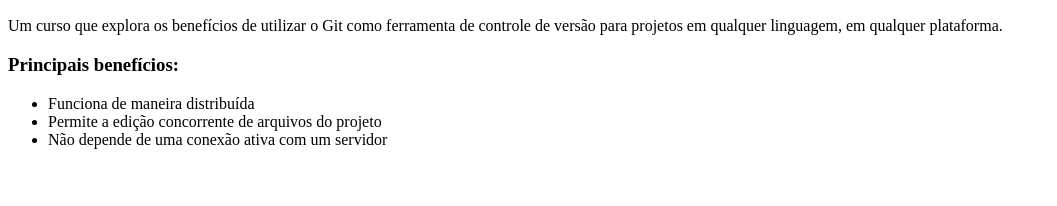
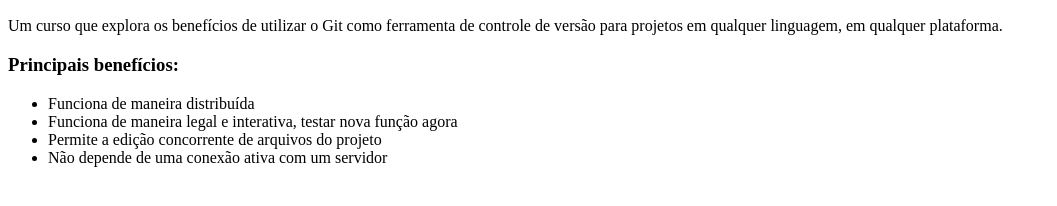
Before and after one commit to AmandaBorges/curso-git, a plain HTML site: page index.html in a window 1280 px wide. Shown: the part 96-302 px from the top of the page, without its empty margins (0-1057 px from the left). Drawn offline with Linux system fonts and the light colour scheme.

Commit message:
Mudança de add

```diff
--- a/index.html
+++ b/index.html
@@ -11,6 +11,7 @@
         <h3>Principais benefícios:</h3>
         <ul>
             <li>Funciona de maneira distribuída</li>
+             <li>Funciona de maneira legal e interativa, testar nova função agora</li>
             <li>Permite a edição concorrente de arquivos do projeto</li>
             <li>Não depende de uma conexão ativa com um servidor</li>
         </ul>
```
